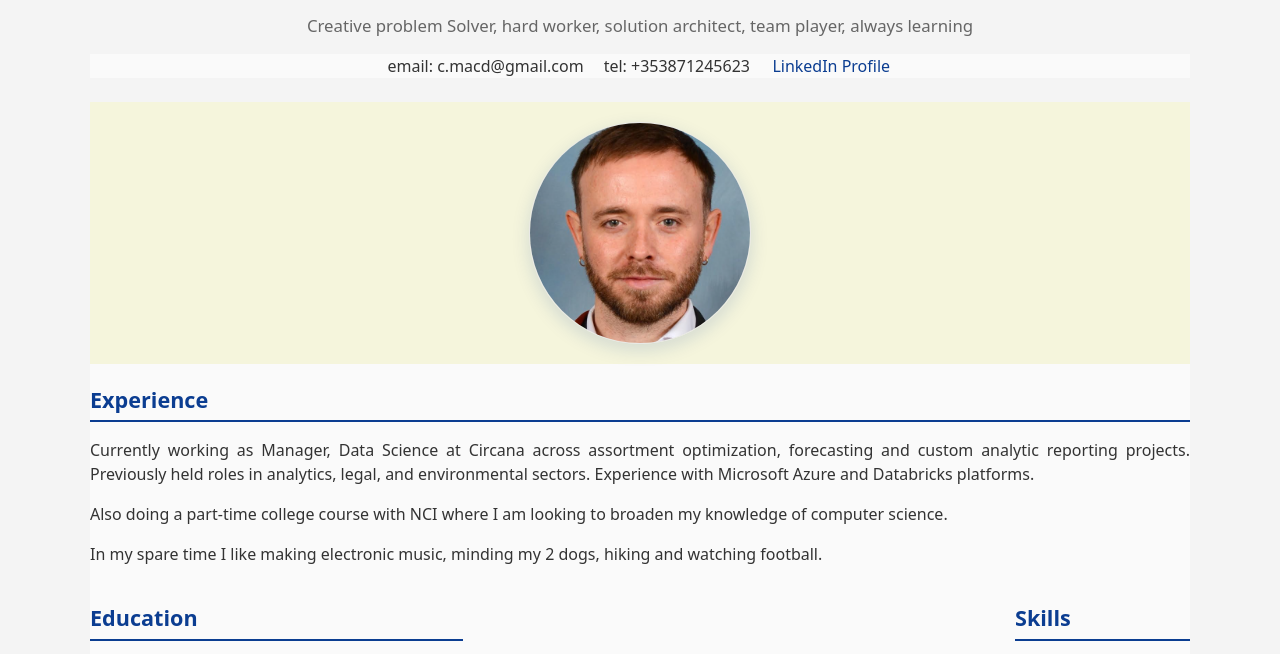
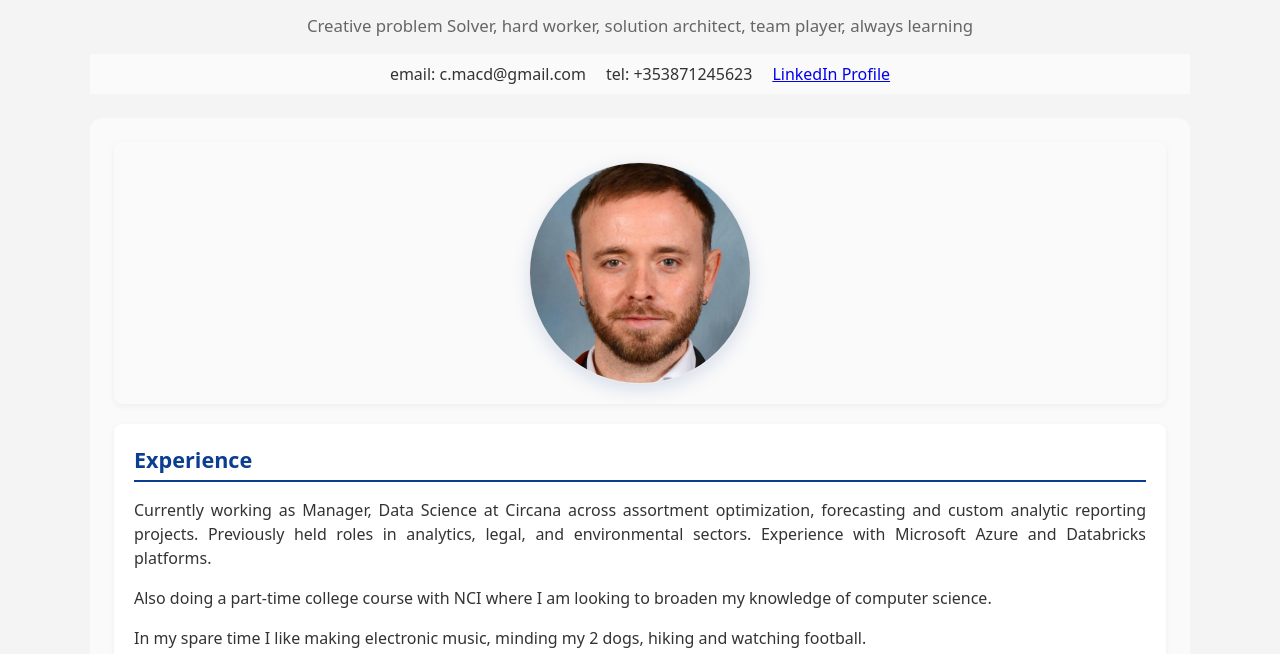
Before and after one commit to Ciaran-MacDermott/Ciaran-MacDermott.github.io, a plain HTML site: page index.html in a window 1280 px wide. Shown: the part 115-769 px from the top of the page. Drawn offline with Linux system fonts and the light colour scheme.

Commit message:
Update style.css

```diff
--- a/style.css
+++ b/style.css
@@ -1,19 +1,18 @@
 :root {
   --bg: #f4f4f4;
   --text: #333;
-  --primary: #0b3d91;     /* dark blue */
-  --primary-200: #e7eefc; /* light tint */
+  --primary: #0b3d91;
+  --primary-200: #e7eefc;
   --card-bg: #ffffff;
   --muted: #666;
   --ring: rgba(11, 61, 145, 0.15);
 }
 
-
+/* Base reset and body styling */
 html, body {
   margin: 0;
   padding: 0;
 }
-
 
 body {
   background-color: var(--bg);
@@ -22,8 +21,7 @@ body {
   line-height: 1.5;
 }
 
-
-/* A centered wrapper with fluid width */
+/* Centered layout wrapper */
 .container {
   width: min(1100px, 92vw);
   margin-inline: auto;
@@ -49,44 +47,29 @@ body {
   font-size: 1.05rem;
 }
 
-
-/* CONTACT: Flexbox using justify-content (Requirement: Use Justified Content) */
+/* Contact list */
 .contact {
   list-style: none;
   margin: 0.5rem 0 0;
-  padding: 0;
-  display: flex;              /* FLEX */
+  padding: 0.5rem 0;
+  display: flex;
   flex-wrap: wrap;
   gap: 0.75rem 1.25rem;
   justify-content: center;
   background-color: #fafafa;
 }
 
-.contact a {
-  color: var(--primary);
-  text-decoration: none;
-  padding: 0.1rem 0.15rem;
-  border-radius: 4px;
-}
-
-.contact a:hover,
-.contact a:focus {
-  text-decoration: underline;
-  outline: 2px solid transparent;
-}
-
-/* SECTION HEADERS */
+/* Section titles */
 .section-title {
   color: var(--primary);
   font-size: 1.35rem;
   font-weight: 700;
   border-bottom: 2px solid var(--primary);
   padding-bottom: 0.25rem;
-  margin-top: 0;
-  margin-bottom: 0.75rem;
+  margin: 0 0 0.75rem 0;
 }
 
-/* Flexbox grid: 3 columns at desktop, 2 at tablet, 1 at mobile */
+/* CV grid layout */
 .cv-grid {
   display: flex;
   flex-wrap: wrap;
@@ -95,25 +78,30 @@ body {
   align-items: stretch;
   margin: 0 0 2rem 0;
   text-align: justify;
-  background-color: #fafafa;   /* subtle grey   */
-  }
+  background-color: #fafafa;
+  padding: 1.5rem;
+  border-radius: 12px;
+}
 
+/* Cards */
+.card {
+  background-color: var(--card-bg);
+  padding: 1.25rem;
+  border-radius: 8px;
+  box-shadow: 0 2px 6px rgba(0, 0, 0, 0.05);
+}
 
-/* Cards inside the grid */
-/* Smaller text inside the Education card only */
-.card:nth-of-type(2) .list {  /* 2nd card is Education after the photo card */
-  font-size: 0.9rem; /* or 0.85rem */
-  background-color: #fafafa;
-}
-/* Full-width card that sits above the grid of three */
 .card.card--wide {
   flex: 1 1 100%;
   max-width: 100%;
-  background-color: #f5f5dc;
 }
 
+/* Education card smaller text */
+.card:nth-of-type(2) .list {
+  font-size: 0.9rem;
+}
 
-/* Center the photo using Flexbox */
+/* Profile photo section */
 .profile-card {
   display: flex;
   justify-content: center;
@@ -122,8 +110,6 @@ body {
   background-color: #fafafa;
 }
 
-
-/* Photo sizing and look */
 .profile-photo {
   width: clamp(140px, 22vw, 220px);
   aspect-ratio: 1 / 1;
@@ -133,10 +119,12 @@ body {
   box-shadow: 0 6px 18px rgba(11, 61, 145, 0.15);
 }
 
-
-
-
+/* Footer */
 .footer {
   text-align: center;
   background-color: #fafafa;
+  padding: 1rem 0;
+  margin-top: 2rem;
+  color: var(--muted);
+  font-size: 0.9rem;
 }
```
